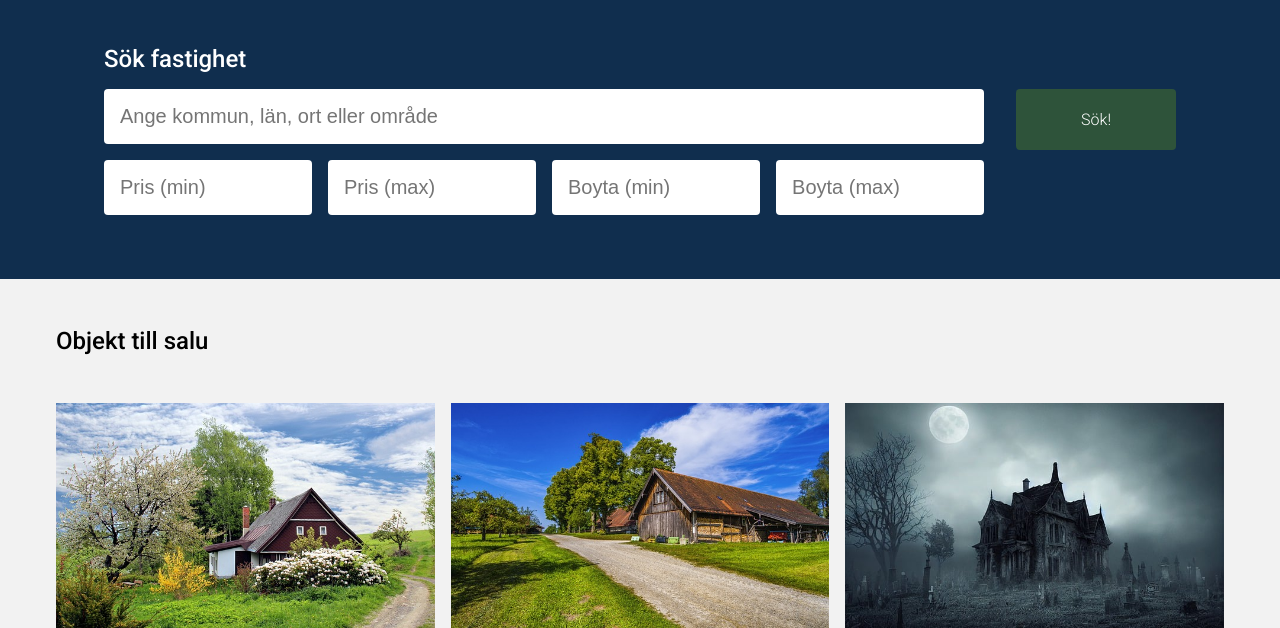
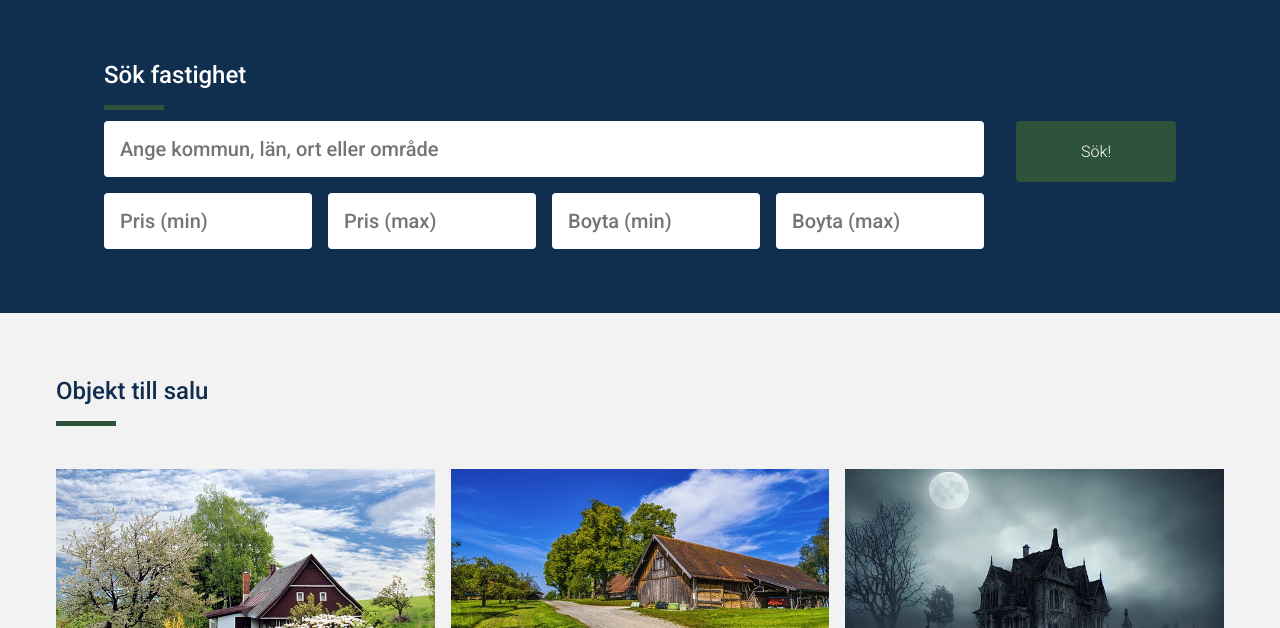
Before and after one commit to Lampinen89/grupp1, a plain HTML site: page till-salu.html in a window 1280 px wide. Shown: the part 172-800 px from the top of the page. Drawn offline with Linux system fonts and the light colour scheme.

Commit message:
skrivit in font-family på det mesta

```diff
--- a/css/till-salu.css
+++ b/css/till-salu.css
@@ -11,7 +11,7 @@ button {
     border-radius: 4px;
     border: solid 1px transparent;
     cursor: pointer;
-    font-family: var(--regular-font);
+    font-family: var(--regular-font), sans-serif;
     font-weight: 300;
     font-size: 1rem;
 }
@@ -23,9 +23,9 @@ button:hover {
 }
 
 h2 {
-    font-family: var(--title-font);
+    font-family: var(--title-font), sans-serif;
     font-weight: 500;
-    padding: 1rem 0;
+    padding: 2rem 0;
 }
 
 h3 {
@@ -60,6 +60,7 @@ h3 {
     padding: 1rem;
     border-radius: 4px;
     width: 100%;
+    font-family: var(--regular-font), sans-serif;
 }
 
 .search-container {
@@ -77,10 +78,31 @@ h3 {
     padding: 1rem 0;
 }
 
+#sales-list h2 {
+    font-family: var(--title-font), sans-serif;
+    font-weight: 500;
+    color: var(--blue-bg-color);
+}
+
+h2::after {
+    content: '';
+    display: block;
+    width: 60px;
+    height: 5px;
+    background-color: var(--green-bg-color);
+    position: absolute;
+    margin: 1rem auto;
+}
+
 #sales-list img {
     object-fit: cover;
     max-height: 230px;
     width: 100%;
+}
+
+#sales-list h3 span {
+    font-family: var(--title-font), sans-serif;
+    font-weight: 500;
 }
 
 #items {
@@ -101,7 +123,7 @@ h3 {
     padding: 1rem;
     background-color: var(--main-bg-color);
     height: 100%;
-    font-family: var(--regular-font);
+    font-family: var(--regular-font), sans-serif;
     font-weight: 300;
 }
 
@@ -137,8 +159,8 @@ h3 {
 
 #contact-info .contact-text p {
     line-height: 1.5rem;
-    margin-bottom: 10px;
-    font-family: var(--title-font);
+    margin: 10px 0;
+    font-family: var(--title-font), sans-serif;
 }
 
 form#contact-button {
```
